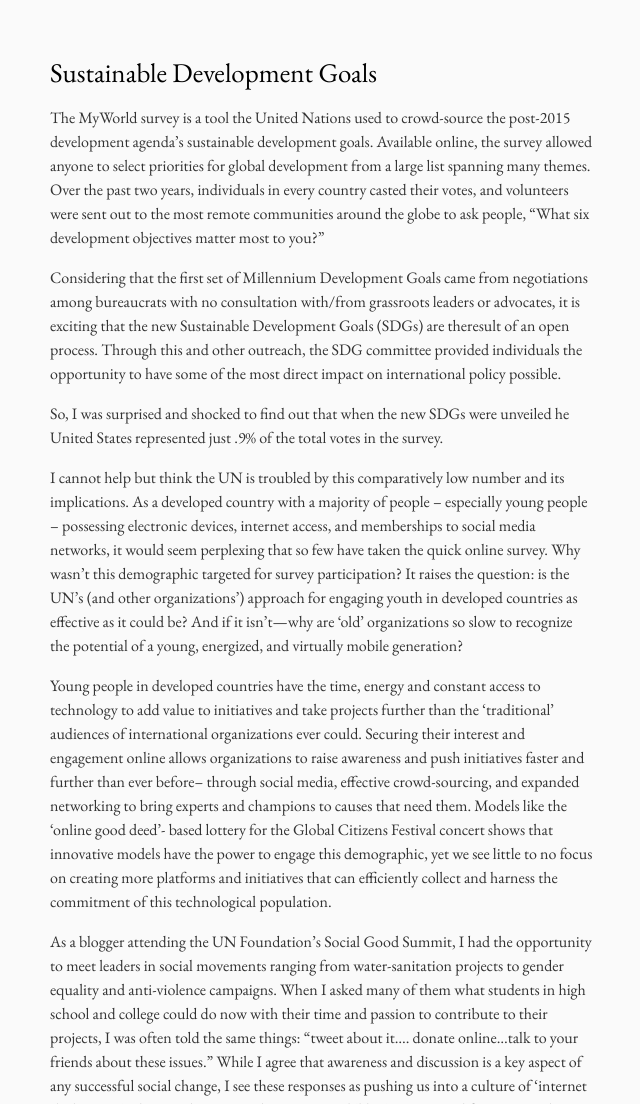
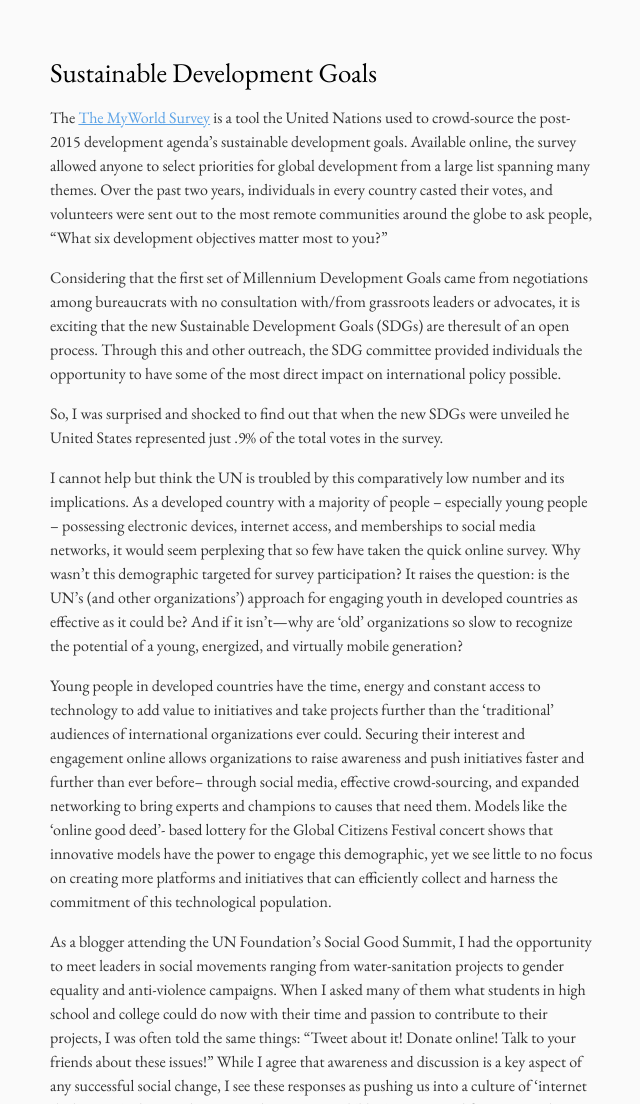
Before and after one commit to radhepatel/radhepatel.github.io, a Jekyll site: the page built from _posts/2015-12-06-sustainable-development-goals.md, in a window 1280 px wide and 1400 px high. Shown: the part 296-1400 px from the top of the window, without its empty margins (318-958 px from the left). Built offline with Jekyll 4.4.1, drawn with Linux system fonts in a browser that asks for light colours; some of the changed text lies outside the part shown.

Commit message:
Update 2015-12-06-sustainable-development-goals.md

```diff
--- a/_posts/2015-12-06-sustainable-development-goals.md
+++ b/_posts/2015-12-06-sustainable-development-goals.md
@@ -1,4 +1,4 @@
-The MyWorld survey is a tool the United Nations used to crowd-source the post-2015 development agenda’s sustainable development goals. Available online, the survey allowed anyone to select priorities for global development from a large list spanning many themes. Over the past two years, individuals in every country casted their votes, and volunteers were sent out to the most remote communities around the globe to ask people, “What six development objectives matter most to you?”
+The [The MyWorld Survey](http://www.myworld2015.org/) is a tool the United Nations used to crowd-source the post-2015 development agenda’s sustainable development goals. Available online, the survey allowed anyone to select priorities for global development from a large list spanning many themes. Over the past two years, individuals in every country casted their votes, and volunteers were sent out to the most remote communities around the globe to ask people, “What six development objectives matter most to you?”
 
 Considering that the first set of Millennium Development Goals came from negotiations among bureaucrats with no consultation with/from grassroots leaders or advocates, it is exciting that the new Sustainable Development Goals (SDGs) are theresult of an open process. Through this and other outreach, the SDG committee provided individuals the opportunity to have some of the most direct impact on international policy possible.
 
@@ -11,8 +11,8 @@ I cannot help but think the UN is troubled by this comparatively low number and
 Young people in developed countries have the time, energy and constant access to technology to add value to initiatives and take projects further than the ‘traditional’ audiences of international organizations ever could. Securing their interest and engagement online allows organizations to raise awareness and push initiatives faster and further than ever before-- through social media, effective crowd-sourcing, and expanded networking to bring experts and champions to causes that need them. Models like the ‘online good deed’- based lottery for the Global Citizens Festival concert shows that innovative models have the power to engage this demographic, yet we see little to no focus on creating more platforms and initiatives that can efficiently collect and harness the commitment of this technological population.
 
 
- As a blogger attending the UN Foundation’s Social Good Summit, I had the opportunity to meet leaders in social movements ranging from water-sanitation projects to gender equality and anti-violence campaigns. When I asked many of them what students in high school and college could do now with their time and passion to contribute to their projects, I was often told the same things: “tweet about it…. donate online…talk to your friends about these issues.” While I agree that awareness and discussion is a key aspect of any successful social change, I see these responses as pushing us into a culture of ‘internet slacktivism,’ where nothing more than tweets and ‘likes’ are expected from us. Students that are enthusiastic about different topics have the skills to help edit code, maintain websites, and lead campaign outreach. If organizations took time to develop online volunteering infrastructures, where they could put projects that the public could reasonably and credibly work on, these youth would have a chance to contribute and the organizations could be more productive.
+ As a blogger attending the UN Foundation’s Social Good Summit, I had the opportunity to meet leaders in social movements ranging from water-sanitation projects to gender equality and anti-violence campaigns. When I asked many of them what students in high school and college could do now with their time and passion to contribute to their projects, I was often told the same things: “Tweet about it!  Donate online! Talk to your friends about these issues!” While I agree that awareness and discussion is a key aspect of any successful social change, I see these responses as pushing us into a culture of ‘internet slacktivism,’ where nothing more than tweets and ‘likes’ are expected from us. Students that are enthusiastic about different topics have the skills to help edit code, maintain websites, and lead campaign outreach. If organizations took time to develop online volunteering infrastructures, where they could put projects that the public could reasonably and credibly work on, these youth would have a chance to contribute and the organizations could be more productive.
 
 I believe it is imperative that social organizations start moving in this direction and find projects that could fit this model. By revisiting and reworking an online engagement strategy to make young people in the US stakeholders in the development process, we would be able to accomplish more and add to existing initiatives abroad with a unique contributor base. The results will be inspiring.
 
-[The MyWorld survey can be found at http://www.myworld2015.org/ ]
+The MyWorld survey can be found at http://www.myworld2015.org/
```
